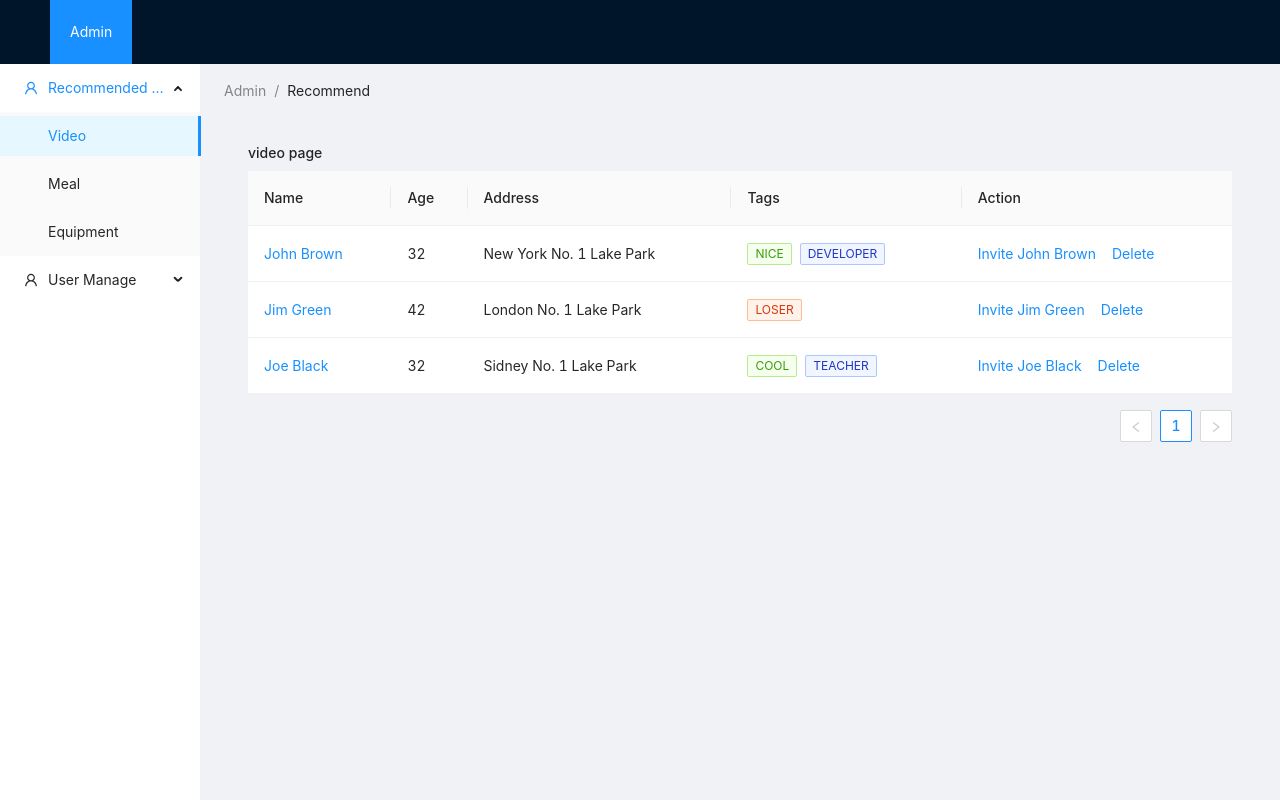
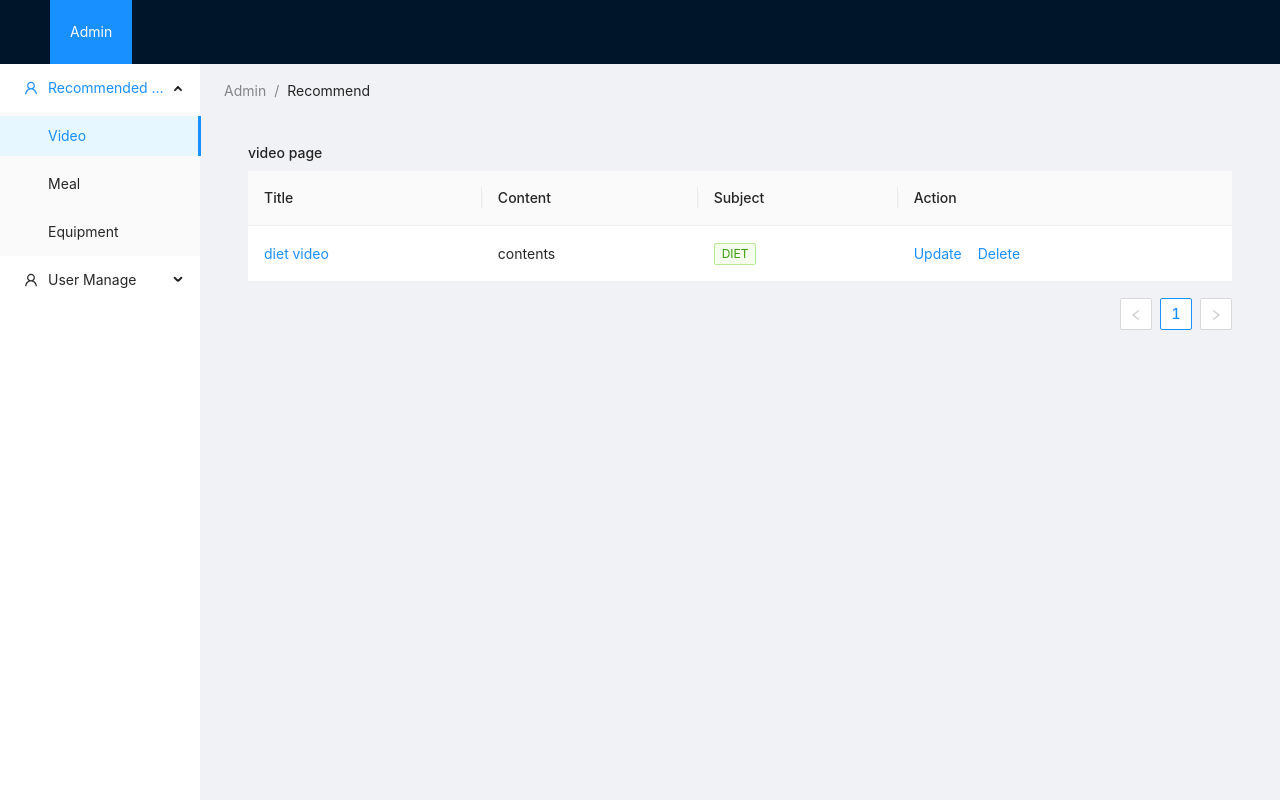
Before and after one commit to covid19-cau/capstone-design-project, a React (Create React App) app in the folder frontend/: page /admin in a window 1280 px wide. Built offline with nearby package versions, Linux system fonts and the light colour scheme.

Commit message:
feat: refactor ui and filter data

```diff
--- a/frontend/src/__MOCK__/mock.tsx
+++ b/frontend/src/__MOCK__/mock.tsx
@@ -3,25 +3,20 @@ import { Tag, Badge, Space } from "antd";
 
 export const columns = [
   {
-    title: "Name",
-    dataIndex: "name",
-    key: "name",
+    title: "Title",
+    dataIndex: "title",
+    key: "title",
     render: (text: any) => <a>{text}</a>,
   },
   {
-    title: "Age",
-    dataIndex: "age",
-    key: "age",
+    title: "Content",
+    dataIndex: "content",
+    key: "content",
   },
   {
-    title: "Address",
-    dataIndex: "address",
-    key: "address",
-  },
-  {
-    title: "Tags",
-    key: "tags",
-    dataIndex: "tags",
+    title: "Subject",
+    key: "subject",
+    dataIndex: "subject",
     render: (tags: any) => (
       <>
         {tags.map((tag: any) => {
@@ -43,7 +38,7 @@ export const columns = [
     key: "action",
     render: (text: any, record: any) => (
       <Space size="middle">
-        <a>Invite {record.name}</a>
+        <a>Update</a>
         <a>Delete</a>
       </Space>
     ),
@@ -53,49 +48,49 @@ export const columns = [
 export const data = [
   {
     key: "1",
-    name: "John Brown",
-    age: 32,
-    address: "New York No. 1 Lake Park",
-    tags: ["nice", "developer"],
+    title: "diet video",
+    content: "contents",
+    subject: ["diet"],
+    category: "video",
   },
   {
     key: "2",
-    name: "Jim Green",
-    age: 42,
-    address: "London No. 1 Lake Park",
-    tags: ["loser"],
+    title: "meal 1",
+    content: "contents",
+    subject: ["muscle"],
+    category: "meal",
   },
   {
     key: "3",
-    name: "Joe Black",
-    age: 32,
-    address: "Sidney No. 1 Lake Park",
-    tags: ["cool", "teacher"],
+    title: "equipment1",
+    content: "contents",
+    subject: ["diet"],
+    category: "equipment",
   },
 ];
 
 export const userExpandColumns = [
+  { title: "Goal", dataIndex: "goal", key: "goal" },
+  { title: "Detailed", dataIndex: "detailed", key: "detailed" },
   { title: "Date", dataIndex: "date", key: "date" },
-  { title: "Name", dataIndex: "name", key: "name" },
   {
-    title: "Status",
-    key: "state",
-    render: () => (
-      <span>
-        <Badge status="success" />
-        Finished
-      </span>
-    ),
-  },
-  {
-    title: "Action",
-    dataIndex: "operation",
-    key: "operation",
-    render: () => (
-      <Space size="middle">
-        <a>Pause</a>
-        <a>Stop</a>
-      </Space>
+    title: "CheckDate",
+    key: "checkdate",
+    dataIndex: "checkdate",
+    render: (tags: any) => (
+      <>
+        {tags.map((tag: any) => {
+          let color = tag.length > 5 ? "geekblue" : "green";
+          if (tag === "loser") {
+            color = "volcano";
+          }
+          return (
+            <Tag color={color} key={tag}>
+              {tag.toUpperCase()}
+            </Tag>
+          );
+        })}
+      </>
     ),
   },
 ];
@@ -103,8 +98,10 @@ export const userExpandColumns = [
 export const userExpandData = [
   {
     key: 0,
-    date: "2014-12-24 23:12:00",
-    name: "This is production name",
+    date: "2019-12-24 23:12:00",
+    goal: "diet",
+    detailed: "-5kg",
+    checkdate: ["MON", "TUE"],
   },
 ];
 
@@ -119,5 +116,5 @@ export const userData = [
 export const userColumns = [
   { title: "Name", dataIndex: "name", key: "name" },
   { title: "Create date", dataIndex: "createdAt", key: "createdAt" },
-  { title: "Action", key: "operation", render: () => <a>Do something</a> },
+  { title: "Action", key: "operation", render: () => <a>Delete</a> },
 ];
--- a/frontend/src/pages/admin/home.tsx
+++ b/frontend/src/pages/admin/home.tsx
@@ -61,7 +61,7 @@ const Home = () => {
               <UserManageTable columns={userColumns} data={userData} />
             ) : (
               <RecommendManageTable
-                data={data}
+                data={data.filter((data) => data.category === selectedKey)}
                 columns={columns}
                 title={selectedKey}
               />
```
